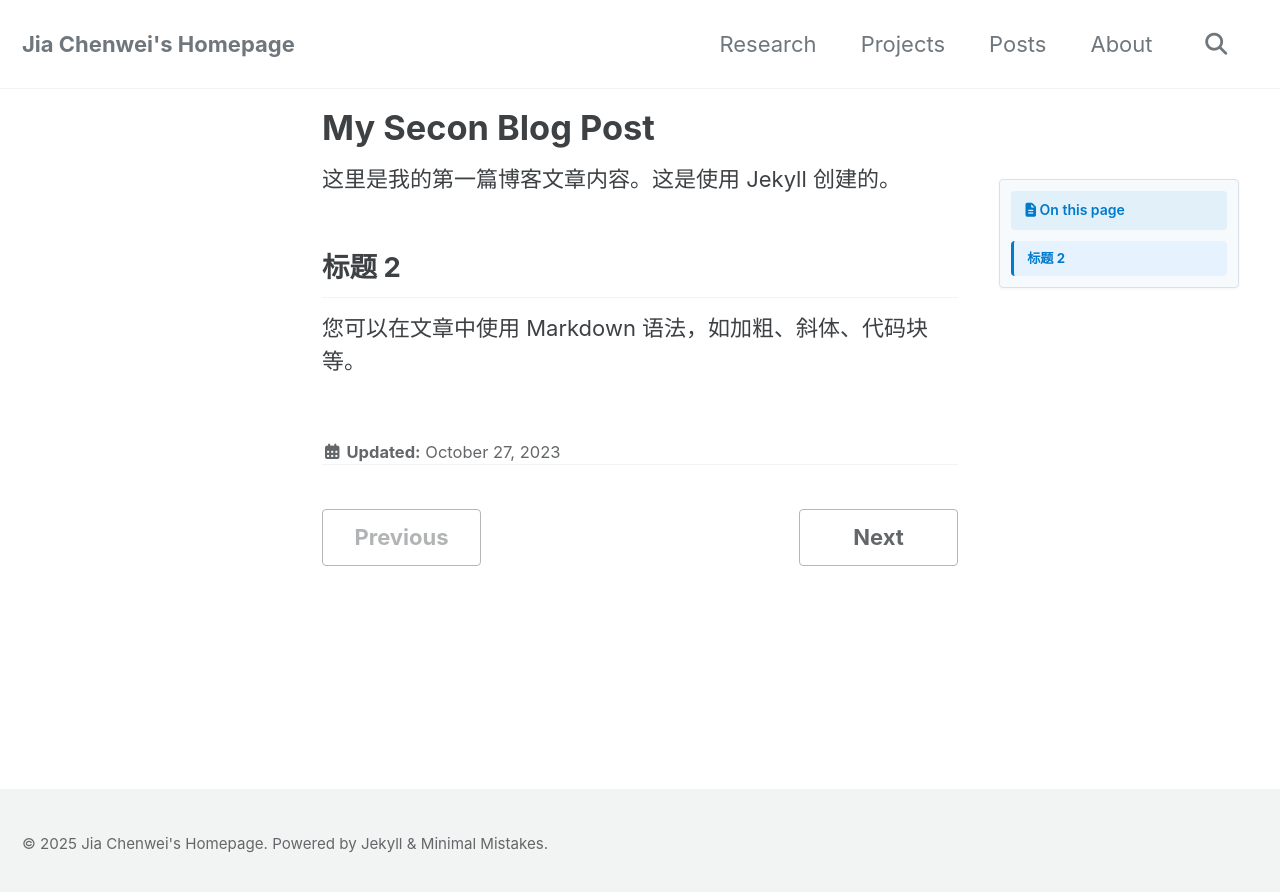
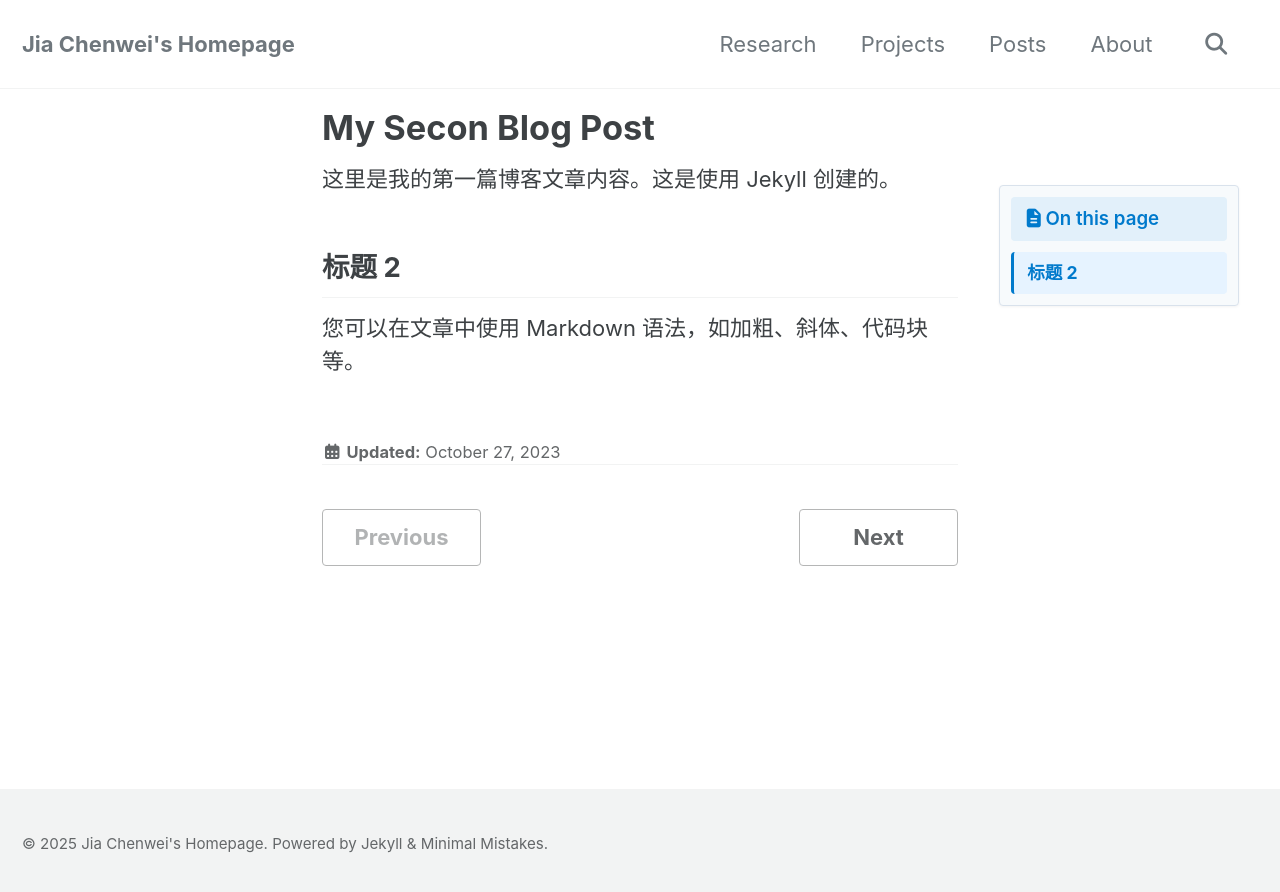
Before and after one commit to jiachenwei/jiachenwei.github.io, a Jekyll site: the page built from _posts/2023-10-27-my-secon-post.md, in a window 1280 px wide. Shown: the top 892 px of the page. Built offline with Jekyll 4.4.1, drawn with Linux system fonts in a browser that asks for light colours; cached includes are drawn as plain includes.

Commit message:
👌 改进导航样式，优化分页和目录的布局与交互效果

```diff
--- a/_sass/minimal-mistakes/_navigation.scss
+++ b/_sass/minimal-mistakes/_navigation.scss
@@ -37,7 +37,9 @@
       border: 1px solid mix(#000, $border-color, 25%);
       border-radius: 0;
 
-    &:hover { color: $link-color-hover; }
+      &:hover {
+        color: $link-color-hover;
+      }
 
       &.current,
       &.current.disabled {
@@ -77,7 +79,9 @@
     border: 1px solid mix(#000, $border-color, 25%);
     border-radius: $border-radius;
 
-  &:hover { @include yiq-contrasted($muted-text-color); }
+    &:hover {
+      @include yiq-contrasted($muted-text-color);
+    }
 
     &.prev {
       align-self: flex-start; // 靠左对齐
@@ -451,78 +455,79 @@
 
 .toc {
   font-family: $sans-serif-narrow;
-  font-size: 0.75em; /* 更小字体 */
-  color: #333; /* 简化颜色代码 */
-  background-color: #f7fafc; /* 浅色背景 */
-  border: 1px solid #d9e2ec; /* 浅灰色边框 */
-  border-radius: 4px; /* 更小的圆角 */
-  padding: 0.5rem; /* 缩小内边距 */
-  max-width: 240px; /* 更小的宽度 */
-  margin: 1em auto;
-  box-shadow: 0 1px 3px rgba(0, 0, 0, 0.05); /* 减轻阴影 */
+  font-size: 0.75rem;
+  color: #333;
+  background-color: #f7fafc;
+  border: 1px solid #d9e2ec;
+  border-radius: 4px;
+  padding: 0.5rem;
+  max-width: 240px;
+  margin: 1rem auto;
+  box-shadow: 0 1px 3px rgba(0, 0, 0, 0.05);
+}
 
-  .nav__title {
+.toc .nav__title {
   display: flex;
   align-items: center;
   color: #007acc;
-    font-size: 0.85em; /* 更小字体 */
+  font-size: 0.85rem;
   font-weight: 600;
   background: #e2f0fa;
-    padding: 0.5rem; /* 缩小标题栏内边距 */
+  padding: 0.5rem;
   border-radius: 4px;
-    margin-bottom: 0.5rem; /* 缩小间距 */
+  margin-bottom: 0.5rem;
 }
 
-  .nav__title .icon {
+.toc .nav__title .icon {
   margin-right: 0.3rem;
-    font-size: 0.9em; /* 更小的图标 */
+  font-size: 0.9rem;
 }
 
-  .active a {
+.toc .active a {
   color: #007acc;
   font-weight: bold;
   background-color: #e6f3ff;
   padding: 0.35rem 0.6rem;
-    border-left: 3px solid #007acc; /* 左侧的蓝色条 */
+  border-left: 3px solid #007acc;
   border-radius: 4px;
   display: flex;
+  align-items: center;
   justify-content: space-between;
-  }
 }
 
 .toc__menu {
   margin: 0;
   padding: 0;
   list-style: none;
-  font-size: 0.8em; /* 更小字体 */
+  font-size: 0.8rem;
+}
 
-  a {
+.toc__menu a {
   display: block;
-    padding: 0.35rem 0.6rem; /* 缩小内边距 */
+  padding: 0.35rem 0.6rem;
   color: #555;
   text-decoration: none;
   border-radius: 4px;
   transition: background 0.2s, padding-left 0.2s;
+}
 
-    &:hover {
+.toc__menu a:hover {
   color: #005ea6;
   background-color: #f0f8ff;
-      padding-left: 0.9rem; /* 悬停时轻微缩进 */
-    }
+  padding-left: 0.75rem;
 }
 
-  /* 子菜单样式 */
-  li ul > li a {
+/* 统一子菜单的缩进样式，避免层级不一致 */
+.toc__menu li ul > li a {
   padding-left: 1rem;
-    font-size: 0.78em;
+  font-size: 0.78rem;
   color: #666;
 }
 
-  li ul li ul > li a {
+.toc__menu li ul li ul > li a {
   padding-left: 1.5rem;
 }
 
-  li ul li ul li ul > li a {
+.toc__menu li ul li ul li ul > li a {
   padding-left: 2rem;
 }
-}
```
Lines whose indentation alone changed are shown as unchanged.
